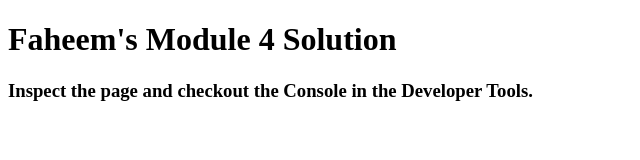
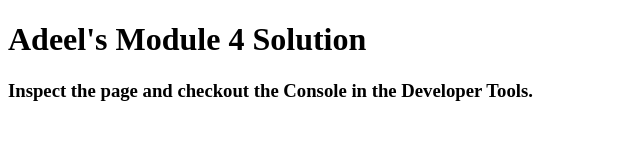
Before and after one commit to kadeel16/coursera-test, a plain HTML site: page index.html in a window 1280 px wide. Shown: the whole page, without its empty margins (0-640 px from the left). Drawn offline with Linux system fonts and the light colour scheme.

Commit message:
Update index.html

```diff
--- a/index.html
+++ b/index.html
@@ -11,7 +11,7 @@
   <script src="script.js"></script>
 </head>
 <body>
-  <h1>Faheem's Module 4 Solution</h1>
+  <h1>Adeel's Module 4 Solution</h1>
   <h3>Inspect the page and checkout the Console in the Developer Tools.</h3>
 </body>
 </html>
```
